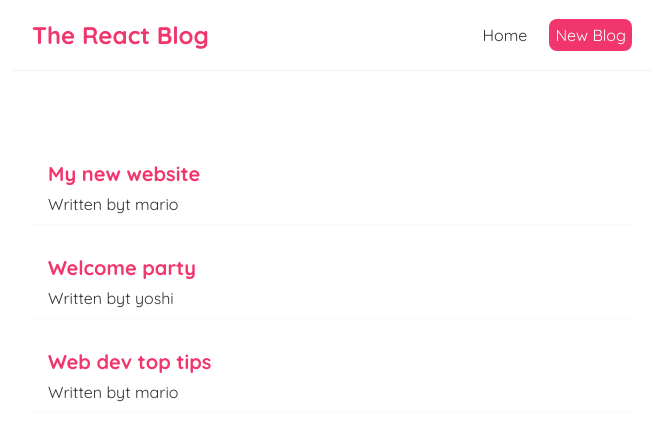
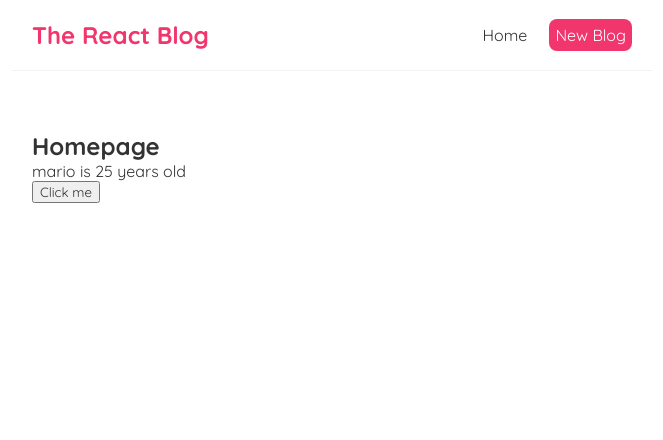
Before and after one commit to Johnnysky2700/react-blog, a React (Create React App) app: page / in a window 1280 px wide. Shown: the top 440 px of the page, without its empty margins (308-971 px from the left). Built offline with nearby package versions, Linux system fonts and the light colour scheme.

Commit message:
react dev tools

```diff
--- a/src/Home.js
+++ b/src/Home.js
@@ -1,19 +1,20 @@
 import { useState } from "react";
 
 const Home = () => {
-    const [blogs, setBlogs] = useState([
-        { title: 'My new website', body: 'lorem ipsum...', author: 'mario', id: 1 },
-        { title: 'Welcome party', body: 'lorem ipsum...', author: 'yoshi', id: 2 },
-        { title: 'Web dev top tips', body: 'lorem ipsum...', author: 'mario', id: 3 }
-    ]);
+    // let name = 'mario';
+    const [name, setName] = useState('mario');
+    const [age, setAge] = useState(25)
+
+    const handleClick = () => {
+        setName('luigi');
+        setAge(30);
+    }
+
     return (
         <div className="home">
-            {blogs.map((blog) => (
-                <div className="blog-preview" key={blog.id}>
-                    <h2>{ blog.title }</h2>
-                    <p>Written byt { blog.author }</p>
-                </div>
-            ))}
+            <h2>Homepage</h2>
+            <p>{ name } is { age } years old</p>
+            <button onClick={handleClick}>Click me</button>
         </div>
      );
 }
```
